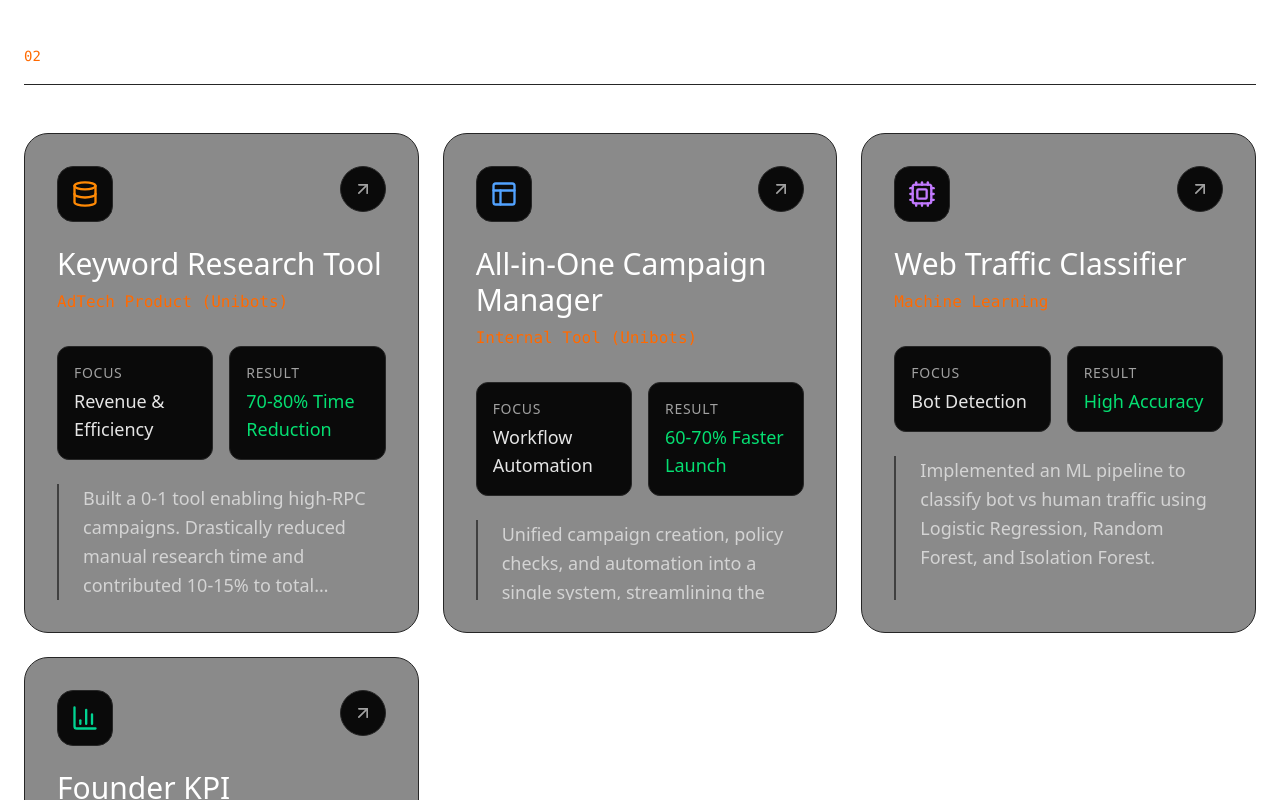
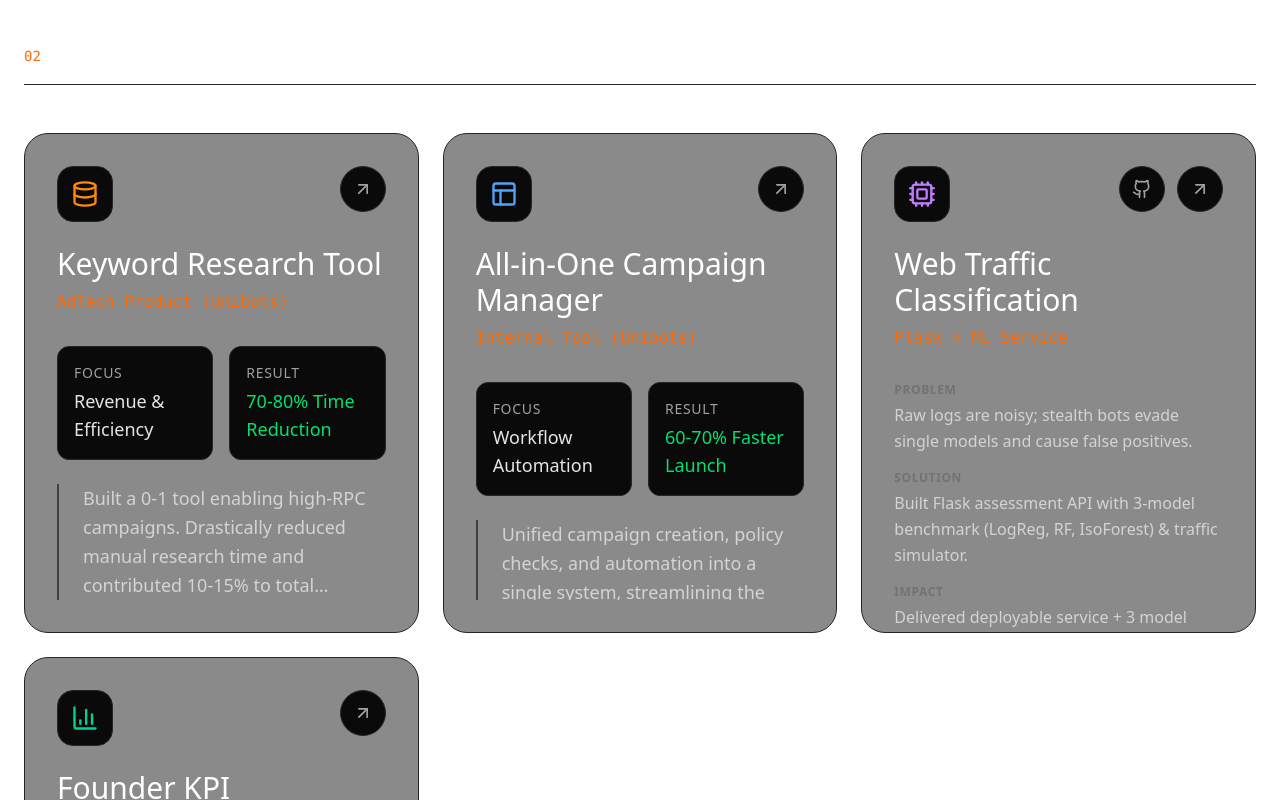
Before and after one commit to chetanya1998/Portfolio, a React (Vite) app: page / in a window 1280 px wide. Shown: the part 2780-3580 px from the top of the page. Built offline with nearby package versions, Linux system fonts and the light colour scheme.

Commit message:
Revamp Side Projects: Enhanced Web Traffic Classifier card with GitHub link

```diff
--- a/src/Portfolio.jsx
+++ b/src/Portfolio.jsx
@@ -115,11 +115,17 @@ const projects = [
         icon: <Layout className="text-blue-400" size={28} />
     },
     {
-        title: "Web Traffic Classifier",
-        type: "Machine Learning",
+        title: "Web Traffic Classification",
+        type: "Flask + ML Service",
         focus: "Bot Detection",
         outcome: "High Accuracy",
+        github: "https://github.com/chetanya1998", // Placeholder as requested
         desc: "Implemented an ML pipeline to classify bot vs human traffic using Logistic Regression, Random Forest, and Isolation Forest.",
+        structuredDesc: [
+            { label: "Problem", text: "Raw logs are noisy; stealth bots evade single models and cause false positives." },
+            { label: "Solution", text: "Built Flask assessment API with 3-model benchmark (LogReg, RF, IsoForest) & traffic simulator." },
+            { label: "Impact", text: "Delivered deployable service + 3 model baselines + repeatable evaluation pipeline." }
+        ],
         icon: <Cpu className="text-purple-400" size={28} />
     },
     {
@@ -558,8 +564,20 @@ export default function Portfolio() {
                         {projects.map((project, idx) => (
                             <FadeIn key={idx} delay={idx * 100}>
                                 <div className="group relative bg-neutral-900/50 border border-neutral-800 rounded-3xl p-6 md:p-8 hover:bg-neutral-900 hover:border-orange-500/30 hover:shadow-2xl hover:shadow-orange-900/10 transition-all duration-500 h-[500px] flex flex-col overflow-hidden">
-                                    <div className="absolute top-6 right-6 md:top-8 md:right-8 p-3 bg-neutral-950 rounded-full border border-neutral-800 text-neutral-400 group-hover:text-white group-hover:border-orange-500/50 group-hover:scale-110 transition-all duration-300">
+                                    <div className="absolute top-6 right-6 md:top-8 md:right-8 flex gap-3">
+                                        {project.github && (
+                                            <a
+                                                href={project.github}
+                                                target="_blank"
+                                                rel="noreferrer"
+                                                className="p-3 bg-neutral-950 rounded-full border border-neutral-800 text-neutral-400 hover:text-white hover:border-orange-500/50 hover:scale-110 transition-all duration-300 group/github"
+                                            >
+                                                <Github size={20} />
+                                            </a>
+                                        )}
+                                        <div className="p-3 bg-neutral-950 rounded-full border border-neutral-800 text-neutral-400 group-hover:text-white group-hover:border-orange-500/50 group-hover:scale-110 transition-all duration-300">
                                             <ArrowUpRight size={20} />
+                                        </div>
                                     </div>
 
                                     <div className="mb-6 md:mb-8">
@@ -570,6 +588,17 @@ export default function Portfolio() {
                                         <p className="font-mono text-base text-orange-500">{project.type}</p>
                                     </div>
 
+                                    {project.structuredDesc ? (
+                                        <div className="space-y-4 mt-auto flex-1">
+                                            {project.structuredDesc.map((item, i) => (
+                                                <div key={i}>
+                                                    <span className="text-xs font-bold text-neutral-500 uppercase tracking-wider block mb-1">{item.label}</span>
+                                                    <p className="text-neutral-300 text-sm md:text-base leading-relaxed">{item.text}</p>
+                                                </div>
+                                            ))}
+                                        </div>
+                                    ) : (
+                                        <>
                                             <div className="grid grid-cols-1 sm:grid-cols-2 gap-4 mb-6">
                                                 <div className="p-4 bg-neutral-950 rounded-xl border border-neutral-800 min-w-0">
                                                     <span className="block text-sm text-neutral-400 uppercase tracking-wider mb-1">Focus</span>
@@ -584,6 +613,8 @@ export default function Portfolio() {
                                             <p className="text-neutral-300 leading-relaxed text-base md:text-lg border-l-2 border-neutral-700 pl-6 group-hover:border-orange-500/50 transition-colors mt-auto flex-1 line-clamp-4 text-ellipsis overflow-hidden">
                                                 {project.desc}
                                             </p>
+                                        </>
+                                    )}
                                 </div>
                             </FadeIn>
                         ))}
```
Lines whose indentation alone changed are shown as unchanged.
